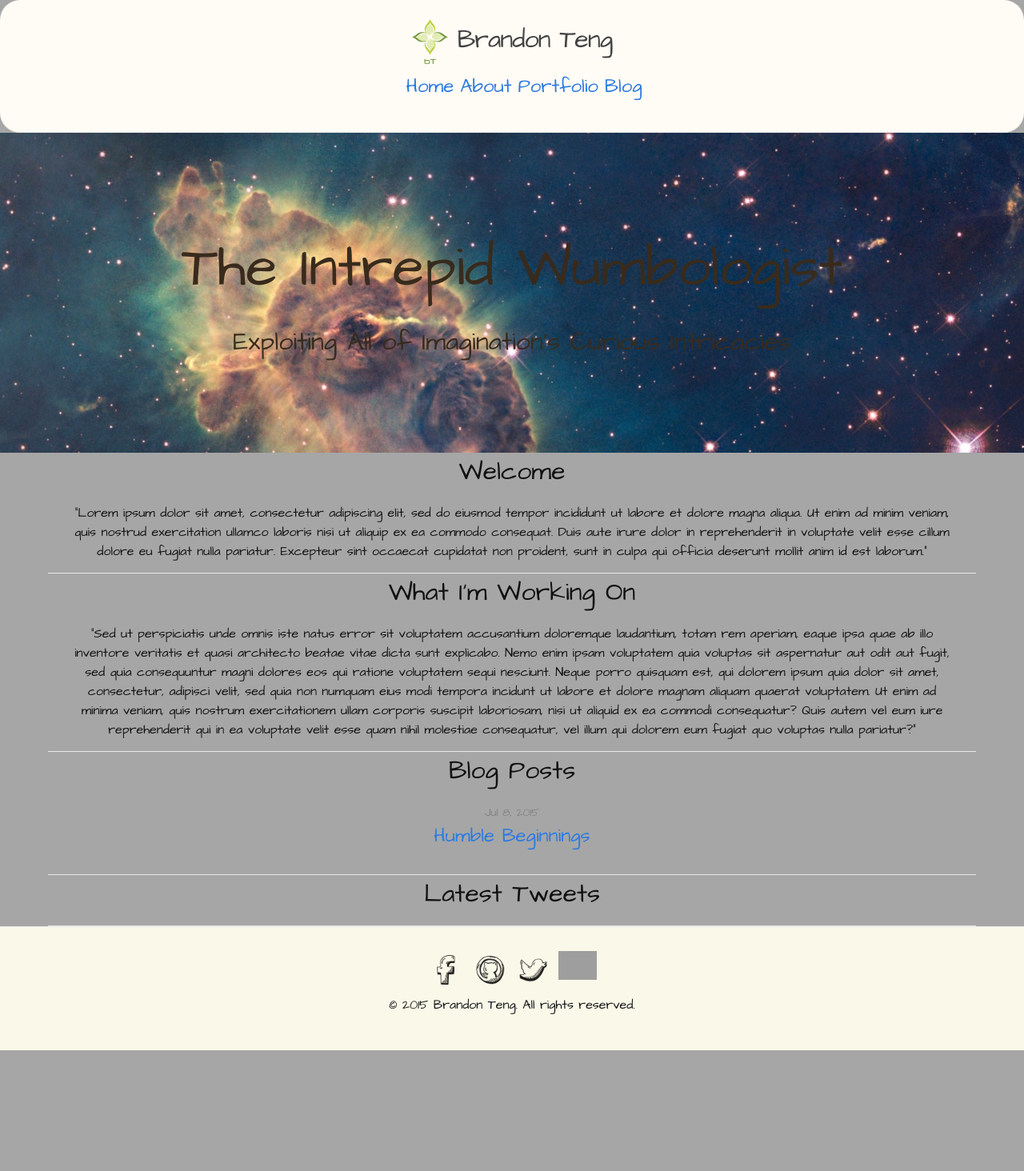
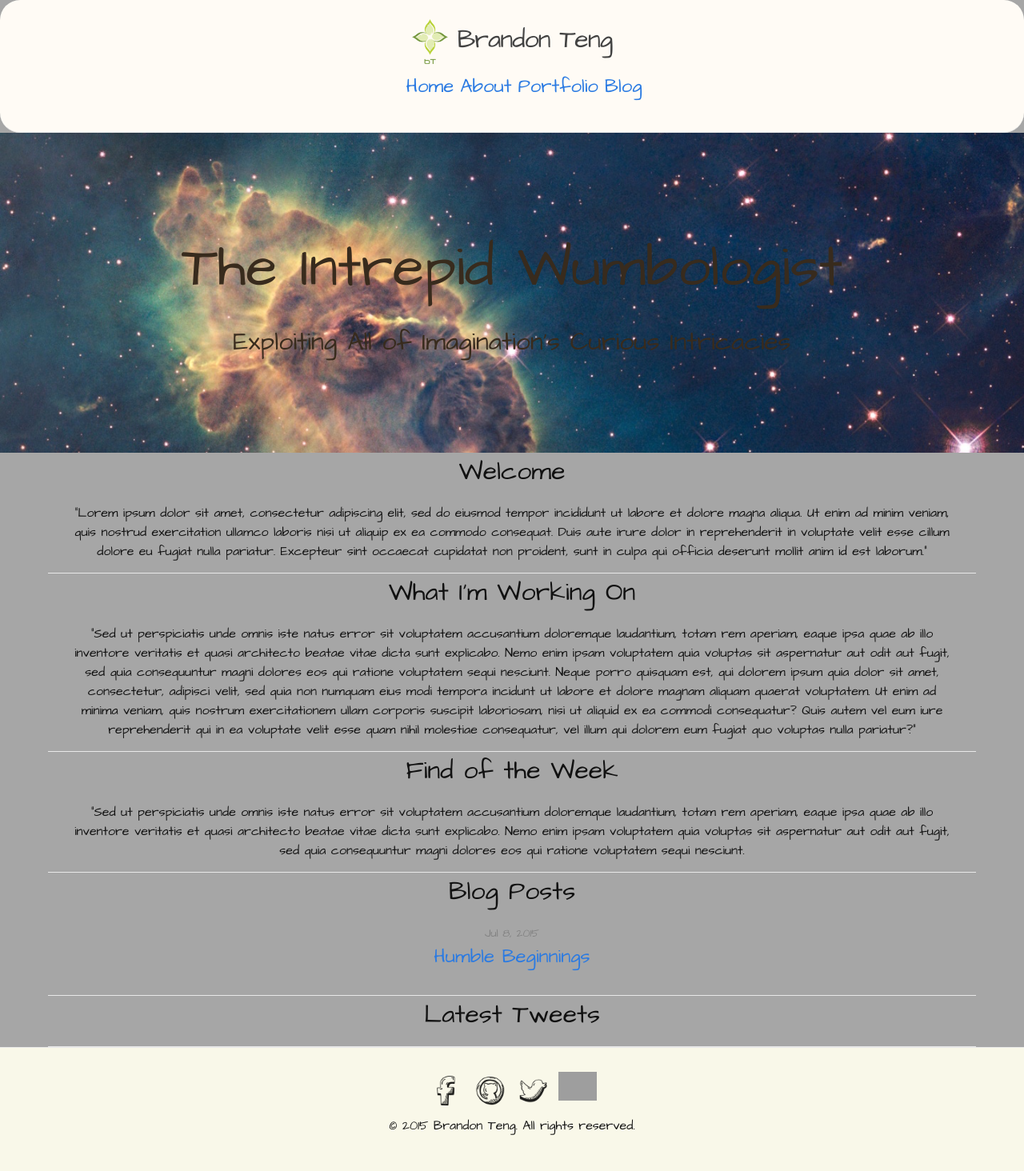
Before and after one commit to bteng22/bteng22.github.io, a Jekyll site: the page built from 00-index.html, in a window 1280 px wide. Shown: the whole page at 80% size. Built offline with Jekyll 4.4.1, drawn with Linux system fonts in a browser that asks for light colours; before the commit the page ends 1313 px from its top, so only the background shows below that; grey boxes are pictures that could not be loaded.

Commit message:
create weekly_find rough draft

```diff
--- a/00-index.html
+++ b/00-index.html
@@ -12,6 +12,9 @@
     {% include current_work.html %}
   </section>
   <section class="wrapper">
+    {% include weekly_find.html %}
+  </section>
+  <section class="wrapper">
     <h2 class="section-heading">Blog Posts</h2>
     {% include blog_partial.html %}
   </section>
--- /dev/null
+++ b/_includes/weekly_find.html
@@ -0,0 +1,4 @@
+<h2 class="section-heading">Find of the Week</h2>
+<p>
+  "Sed ut perspiciatis unde omnis iste natus error sit voluptatem accusantium doloremque laudantium, totam rem aperiam, eaque ipsa quae ab illo inventore veritatis et quasi architecto beatae vitae dicta sunt explicabo. Nemo enim ipsam voluptatem quia voluptas sit aspernatur aut odit aut fugit, sed quia consequuntur magni dolores eos qui ratione voluptatem sequi nesciunt.
+</p>
```
